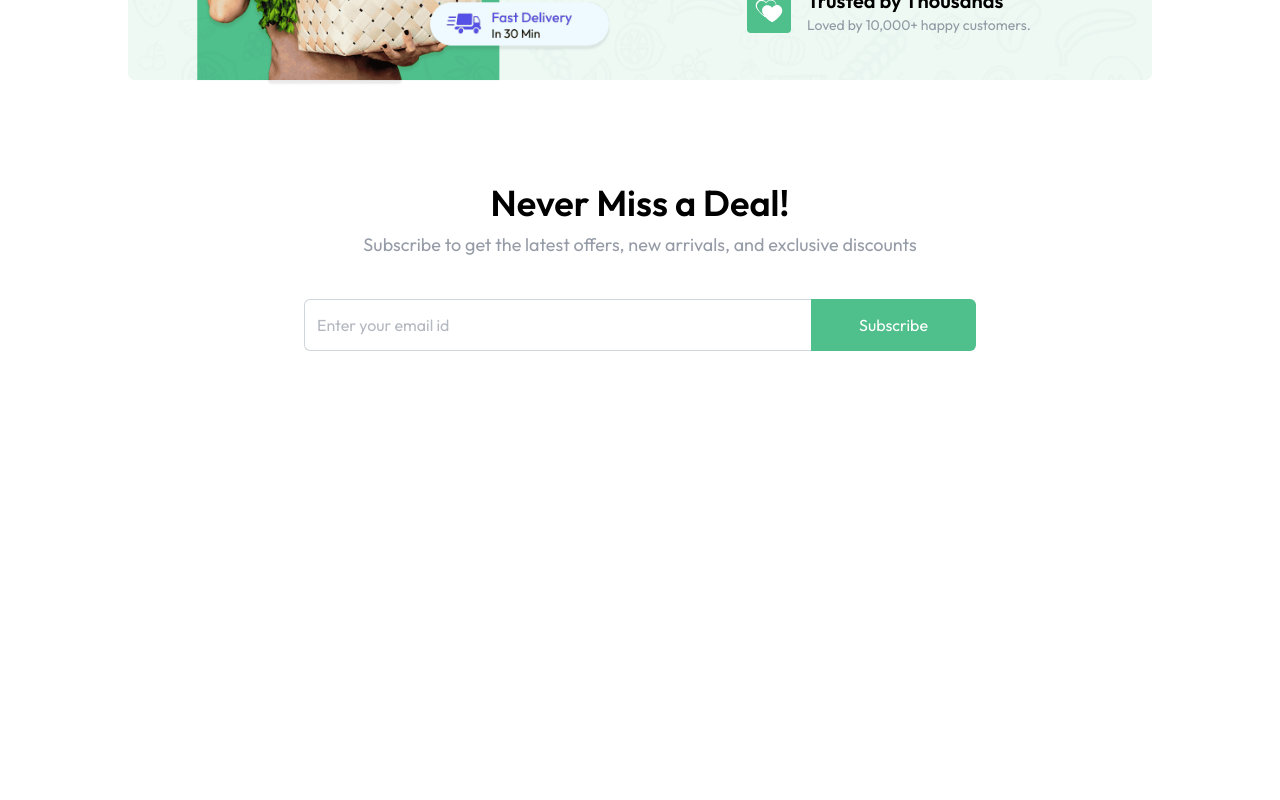
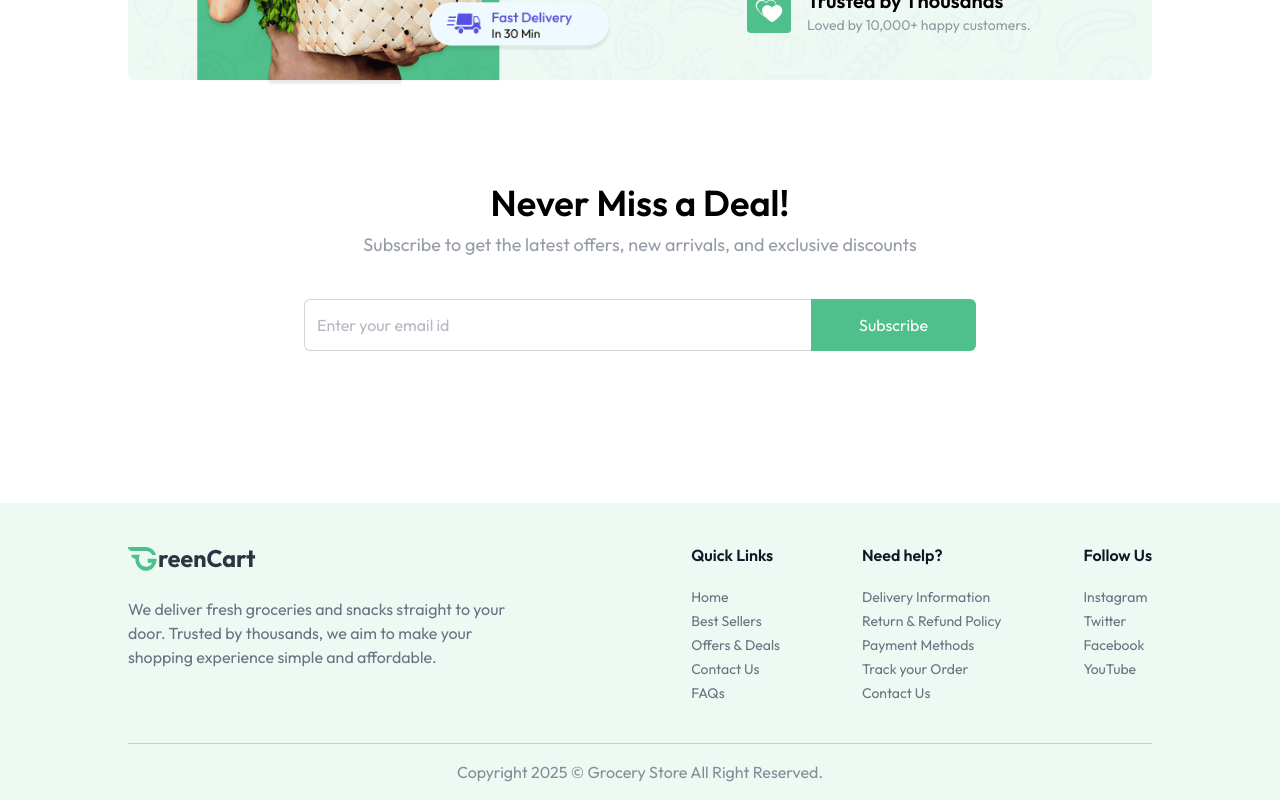
Before and after one commit to Sandeshdahal10/Grocery-Store-Project, a React (Vite) app in the folder client/: page / in a window 1280 px wide. Shown: the part 1504-2304 px from the top of the page. Before the commit the page ends 1911 px from the top, so only its background shows below. Built offline with nearby package versions, Linux system fonts and the light colour scheme; a web font is replaced by a local one.

Commit message:
successfully completed the Home page design.

```diff
--- a/client/src/App.jsx
+++ b/client/src/App.jsx
@@ -3,6 +3,7 @@
 import { Route, Routes, useLocation } from "react-router-dom";
 import Home from "./pages/Home.jsx";
 import { Toaster } from "react-hot-toast";
+import Footer from "./components/Footer.jsx";
 
 const App = () => {
   const isSellerPath = useLocation().pathname.includes("seller");
@@ -17,6 +18,7 @@
           <Route path="/" element={<Home />} />
         </Routes>
       </div>
+      {!isSellerPath && <Footer />}
     </div>
   );
 };
--- /dev/null
+++ b/client/src/components/Footer.jsx
@@ -0,0 +1,35 @@
+import { assets, footerLinks } from "../assets/assets";
+
+const Footer = () => {
+
+
+    return (
+        <div className="px-6 md:px-16 lg:px-24 xl:px-32 mt-24 bg-primary/10">
+            <div className="flex flex-col md:flex-row items-start justify-between gap-10 py-10 border-b border-gray-500/30 text-gray-500">
+                <div>
+                    <img className="w-34 md:w-32" src={assets.logo} alt="logo" />
+                    <p className="max-w-[410px] mt-6">We deliver fresh groceries and snacks straight to your door. Trusted by thousands, we aim to make your shopping experience simple and affordable.</p>
+                </div>
+                <div className="flex flex-wrap justify-between w-full md:w-[45%] gap-5">
+                    {footerLinks.map((section, index) => (
+                        <div key={index}>
+                            <h3 className="font-semibold text-base text-gray-900 md:mb-5 mb-2">{section.title}</h3>
+                            <ul className="text-sm space-y-1">
+                                {section.links.map((link, i) => (
+                                    <li key={i}>
+                                        <a href={link.url} className="hover:underline transition">{link.text}</a>
+                                    </li>
+                                ))}
+                            </ul>
+                        </div>
+                    ))}
+                </div>
+            </div>
+            <p className="py-4 text-center text-sm md:text-base text-gray-500/80">
+                Copyright {new Date().getFullYear()} © <a href="https://prebuiltui.com">Grocery Store</a> All Right Reserved.
+            </p>
+        </div>
+    );
+};
+
+export default Footer;
```
